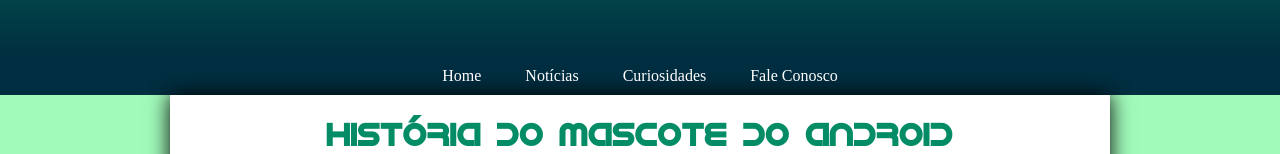
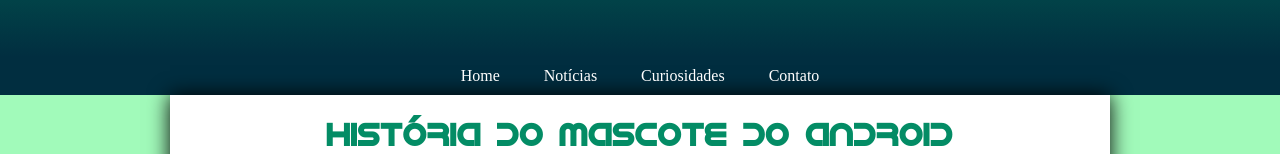
Before and after one commit to HugoHzds23/Desafio10, a plain HTML site: page index.html in a window 1280 px wide. Shown: the part 205-359 px from the top of the page. Drawn offline with Linux system fonts and the light colour scheme.

Commit message:
Problema nav quebrado corridigo

```diff
--- a/index.html
+++ b/index.html
@@ -17,7 +17,7 @@
         <a href="#">Home</a>
         <a href="#">Notícias</a>
         <a href="#">Curiosidades</a>
-        <a href="#">Fale Conosco</a>
+        <a href="#">Contato</a>
     </nav>
     <main>
         <article>
```
